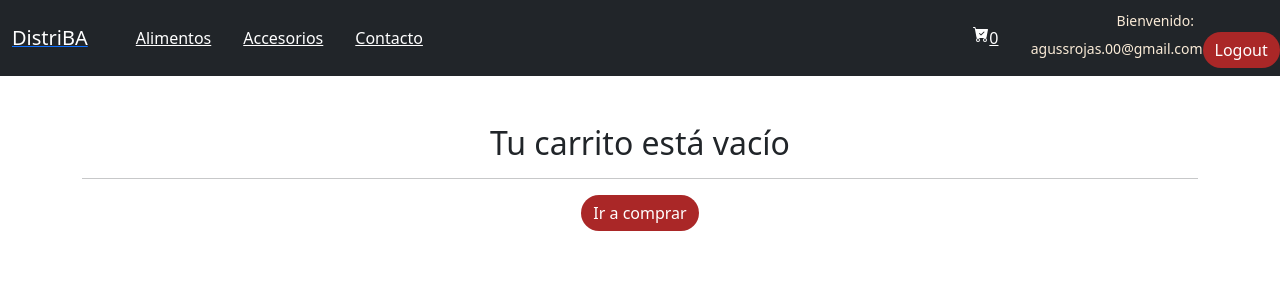
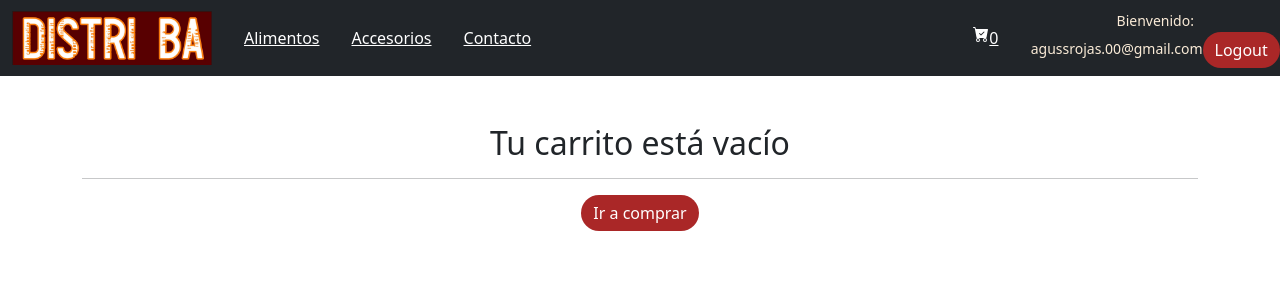
Before and after one commit to agustinarojas2396/Agustina-ROJAS-REACTJS, a React (Create React App) app: page /cart in a window 1280 px wide. Shown: the top 300 px of the page. Built offline with nearby package versions, Linux system fonts and the light colour scheme.

Commit message:
Terminado

```diff
--- a/public/index.html
+++ b/public/index.html
@@ -2,7 +2,7 @@
 <html lang="en">
   <head>
     <meta charset="utf-8" />
-    <link rel="icon" href="%PUBLIC_URL%/favicon.ico" />
+    <link rel="icon" href="./favicon.ico.png" />
     <meta name="viewport" content="width=device-width, initial-scale=1" />
     <meta name="theme-color" content="#000000" />
     <meta
@@ -24,7 +24,7 @@
       work correctly both with client-side routing and a non-root public URL.
       Learn how to configure a non-root public URL by running `npm run build`.
     -->
-    <title>React App</title>
+    <title>Distri BA</title>
   </head>
   <body>
     <noscript>You need to enable JavaScript to run this app.</noscript>
--- a/src/components/NavBar.js
+++ b/src/components/NavBar.js
@@ -6,6 +6,7 @@ import Navbar from 'react-bootstrap/Navbar';
 import CartWidget from './CartWidget';
 import { Link } from 'react-router-dom';
 import { useLoginContext } from '../context/LoginContext';
+import logo from '../assets/logo.png';
 
 
 
@@ -15,11 +16,9 @@ const NavBar = () => {
     const {user, logout} = useLoginContext()
 
     return (
-
         <Navbar bg="dark" variant="dark" className="menu">
         <Container className="menu1" >
-            <Link to="/"><Navbar.Brand href="/">DistriBA</Navbar.Brand></Link>
-
+            <Link to='/'><img src={logo} alt="logo" className="logo"></img></Link>
             <Nav className="me-auto">
             <Link to='/productos/alimentos' className="header-navlink">Alimentos</Link>
             <Link to='/productos/accesorios' className="header-navlink">Accesorios</Link>
@@ -34,8 +33,7 @@ const NavBar = () => {
             </div>
 
         </Navbar>
-
-);
+    );
 }
 
 export default NavBar
--- a/src/scss/NavBar.scss
+++ b/src/scss/NavBar.scss
@@ -1,3 +1,10 @@
+.menu1{
+    .logo{
+            height: auto;
+            width: auto;
+            max-height: 72px;
+            max-width: 200px;
+        }
     .me-auto{
         text-align: right;
         .header-navlink{
@@ -8,6 +15,7 @@
             text-align: right;
             &:hover{
                 color: blanchedalmond;
+            }
         }
     }
 }
```
Also changed, not shown: public/favicon.ico.png (renamed from public/favicon.png), public/manifest.json, src/assets/logo.png (added). Lines whose indentation alone changed are shown as unchanged.
